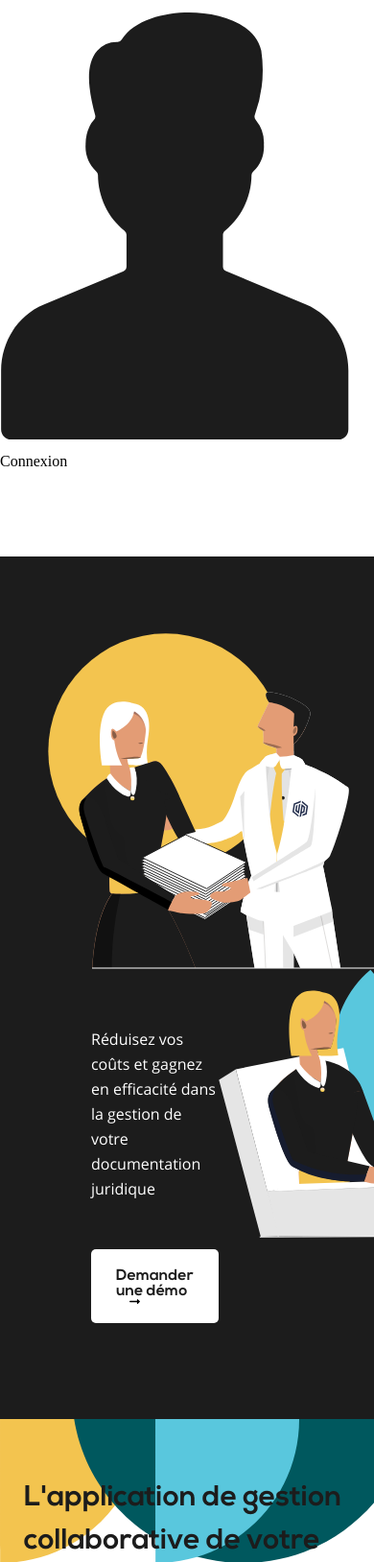
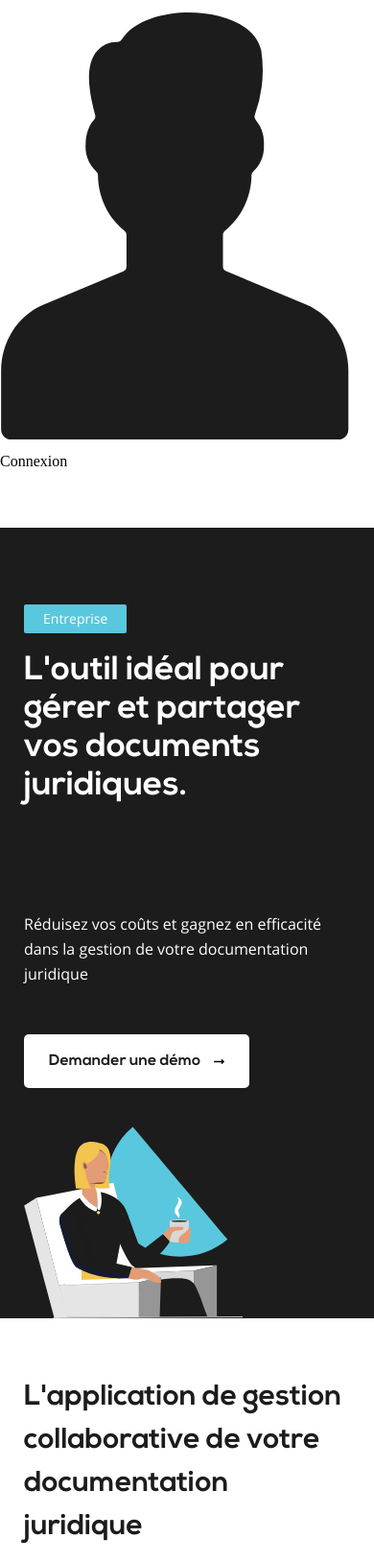
Before and after one commit to leonardchalvet/Uplaw, a PHP site: page /solutions.php in a window 390 px wide; the page is wider, and only the part inside the window is pictured. Shown: the part 418-2046 px from the top of that part at 96% size. Run offline with PHP 8.4, Linux system fonts and the light colour scheme; style sheets or scripts are compiled from the project's sources.

Commit message:
Solutions mobile

```diff
--- a/Front/style/scss/solutions.scss
+++ b/Front/style/scss/solutions.scss
@@ -180,6 +180,88 @@ main{
 	}
 }
 
+@media screen and (max-width: $breakPoint_tablet) {
+
+	#section-cover {
+		padding-top: 60px;
+	}
+	#section-cover .wrapper .container-title {
+		padding: 0;
+		justify-content: space-around;
+	}
+	#section-cover .wrapper .container-title .container-illu {
+		width: 400px;
+		height: 340px;
+	}
+	#section-cover .wrapper .container-title .container-text {
+		width: 350px;
+	}
+	#section-cover .wrapper .container-cta {
+		margin-top: 50px;
+		padding: 0;
+		justify-content: space-around;
+	}
+	#section-cover .wrapper .container-cta .container-illu {
+		margin-right: 0;
+	}
+	#section-cover .wrapper .container-title .container-illu img {
+		padding-top: 8%;
+	}
+
+	#section-cta .wrapper .container-el {
+		justify-content: space-around;
+	}
+	#section-cta .wrapper .container-el .el {
+		width: 315px;
+    	height: 250px;
+	}
+	#section-cta .wrapper .container-el .el a {
+		bottom: 15px;
+		padding: 20px 10px 20px 10px;
+	}
+}
+
+@media screen and (max-width: $breakPoint_mobile) {
+
+	#section-cover .obj {
+		display: none;
+	}
+	#section-cover .wrapper {
+		flex-direction: column;
+		padding-bottom: 0;
+	}
+	#section-cover .wrapper .container-title .container-illu {
+		display: none;
+	}
+	#section-cover .wrapper .container-title .container-text {
+		width: 100%;
+	}
+	#section-cover .wrapper .container-cta {
+		flex-direction: column;
+	}
+	#section-cover .wrapper .container-cta .container-text {
+		margin-left: 0;
+		width: 100%;
+	}
+	#section-cover .wrapper .container-cta .container-illu {
+		margin-top: 40px;
+		margin-right: 0;
+		width: 200px;
+    	height: 200px;
+	}
+
+	#section-cta .wrapper .container-el {
+		align-items: center;
+		flex-direction: column;
+	}
+	#section-cta .wrapper .container-el .el {
+		width: 320px;
+		height: 250px;
+		&:last-child {
+			margin-top: 40px;
+		}
+	}
+}
 
 /*========================================
 =            END PAGE SOLUTIONS          =
```
